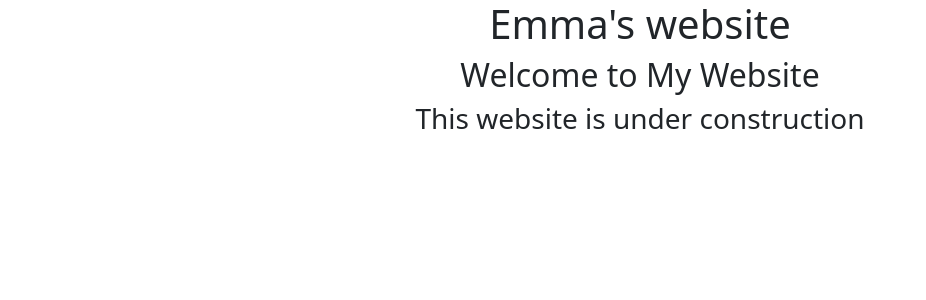
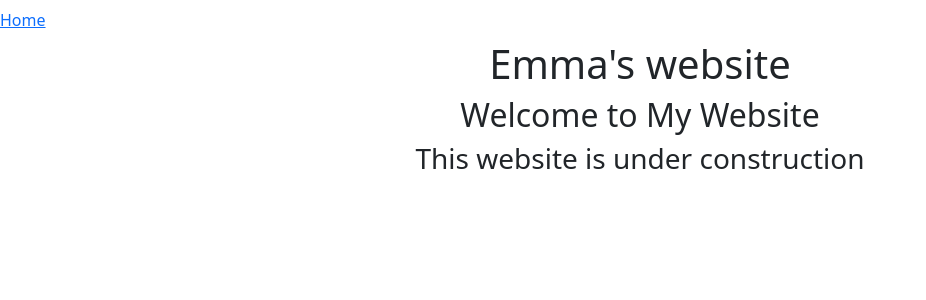
Before and after one commit to emmabateman/emmabateman.github.io, a Next.js app: page / in a window 1280 px wide. Shown: the top 300 px of the page, without its empty margins (0-926 px from the left). Built offline with nearby package versions, Linux system fonts and the light colour scheme.

Commit message:
added navbar component

```diff
--- a/app/layout.tsx
+++ b/app/layout.tsx
@@ -1,3 +1,6 @@
+import { StrictMode } from 'react';
+import { Navbar } from '../components/navbar';
+
 import 'bootstrap/dist/css/bootstrap.css'
 
 export default function RootLayout({
@@ -6,8 +9,15 @@ export default function RootLayout({
   children: React.ReactNode
 }) {
   return (
-    <html lang="en">
-      <body>{children}</body>
-    </html>
+    <StrictMode>
+    <Navbar />
+      <html lang="en">
+        <body>
+	  <div className="container text-center">
+	    {children}
+	  </div>
+	</body>
+      </html>
+    </StrictMode>
   )
 }
--- a/app/page.tsx
+++ b/app/page.tsx
@@ -1,6 +1,7 @@
-export default function Home() {
+export default function Page() {
+  console.log("rendering");
   return(
-    <div className="container text-center">
+    <div>
       <div className="row">
         <h1>Emma's website</h1>
       </div>
--- /dev/null
+++ b/components/navbar.tsx
@@ -0,0 +1,11 @@
+function Navbar() {
+  return (
+    <div className="navbar-expand">
+      <div className="navbar">
+        <a className="nav-item" href="/">Home</a>
+      </div>
+    </div>
+  );
+}
+
+export { Navbar };
```
